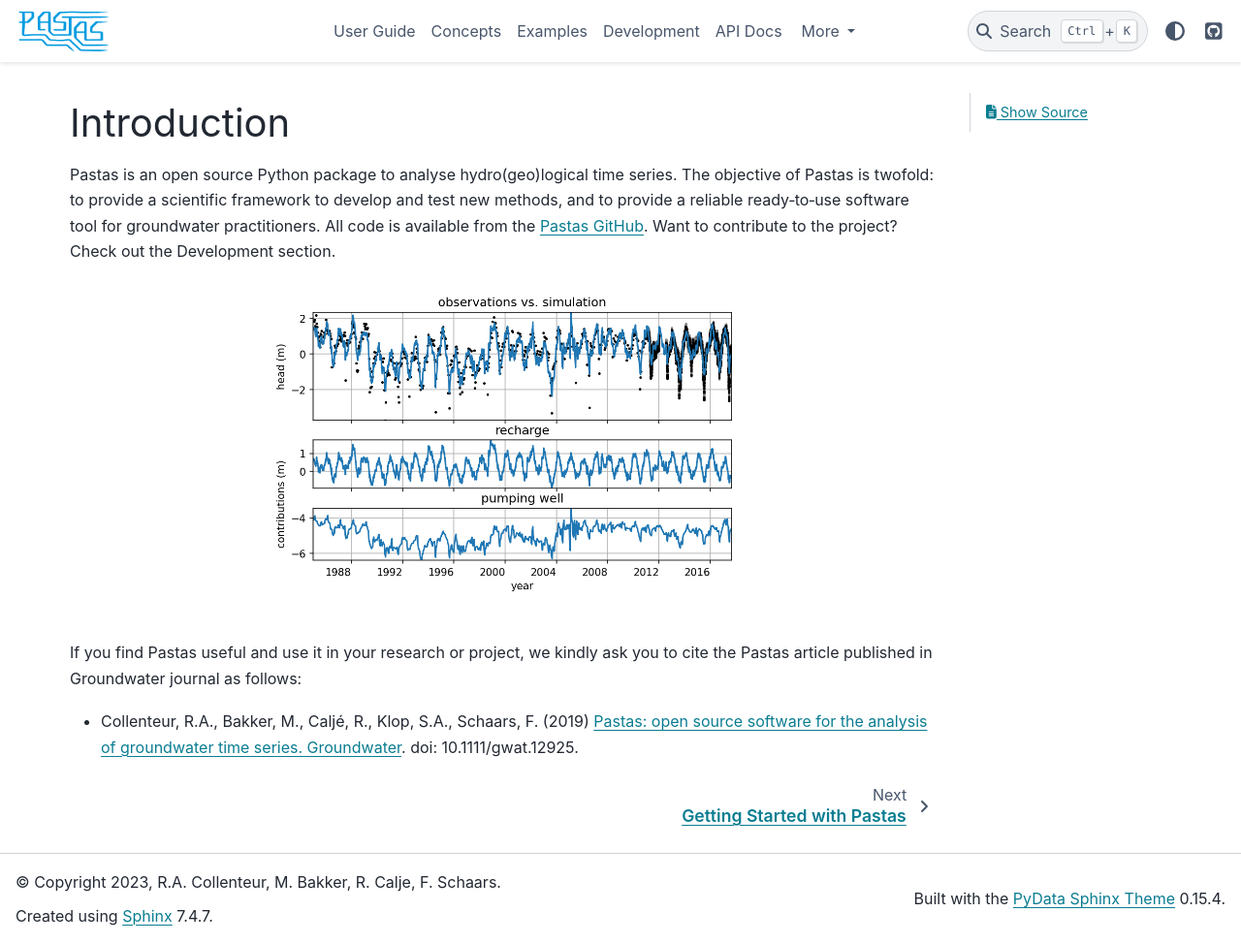
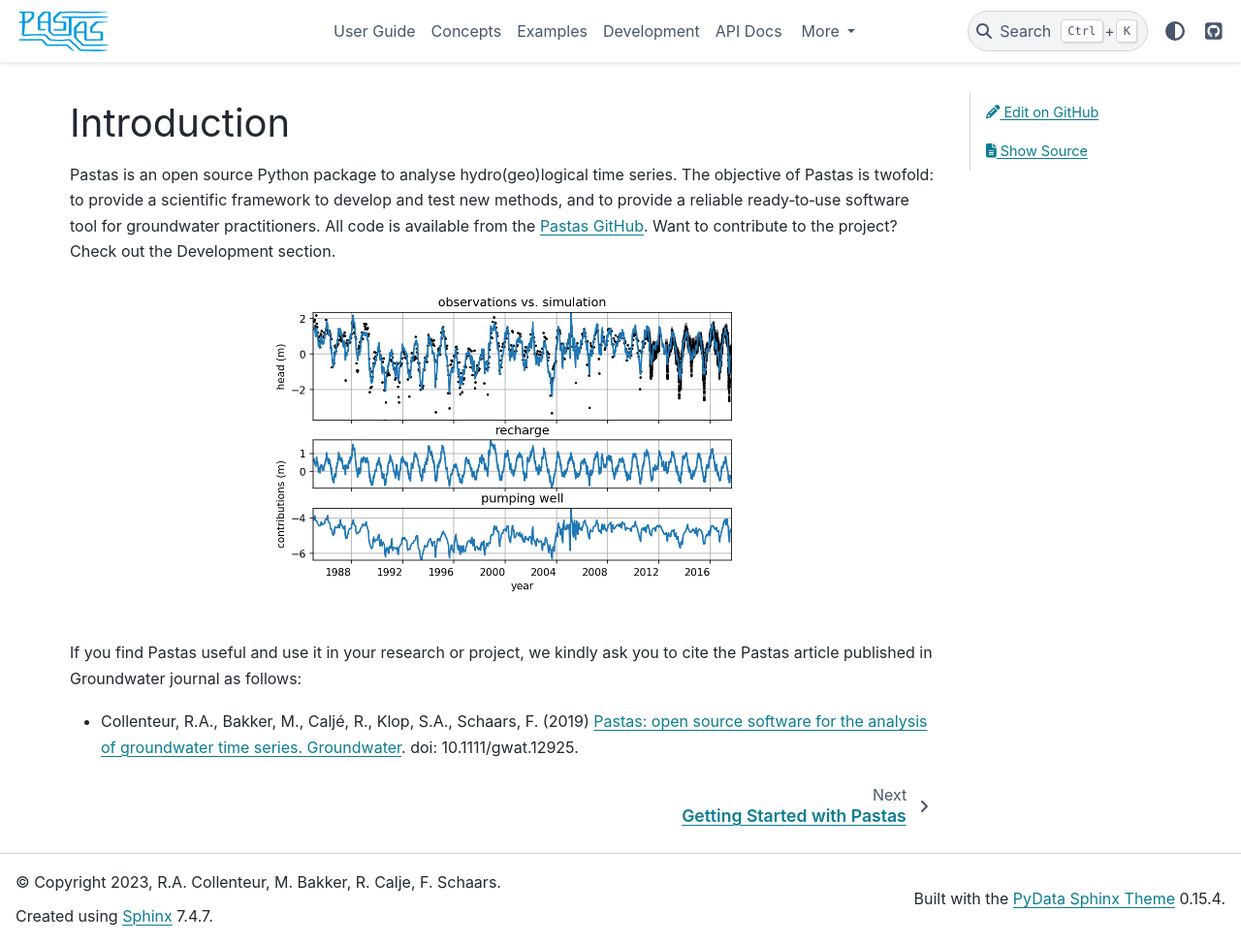
Before and after one commit to pastas/pastas, a Sphinx documentation site: the page built from doc/index.rst, in a window 1280 px wide and 974 px high. Shown: the whole window at 97% size. Built offline with Sphinx 7.4.7 and the PyData theme 0.15.4, drawn with Linux system fonts in a browser that asks for light colours.

Commit message:
Fix docs for rfuncs

```diff
--- a/doc/conf.py
+++ b/doc/conf.py
@@ -38,6 +38,7 @@
 
 extensions = [
     "sphinx.ext.autodoc",
+    "sphinx.ext.autosummary",
     "sphinx.ext.napoleon",
     "sphinx.ext.doctest",
     "sphinx.ext.intersphinx",
@@ -97,7 +98,7 @@
 
 html_theme_options = {
     "github_url": "https://github.com/pastas/pastas",
-    "use_edit_page_button": False,
+    "use_edit_page_button": True,
 }
 
 html_context = {
@@ -115,8 +116,10 @@
 autodoc_typehints = "description"
 autodoc_typehints_format = "short"
 autosummary_generate = True
-numpydoc_class_members_toctree = False
 
+numpydoc_class_members_toctree = True
+numpydoc_show_class_members = False
+autoclass_content = "class"
 
 # If true, links to the reST sources are added to the pages.
 # html_show_sourcelink = True
```
